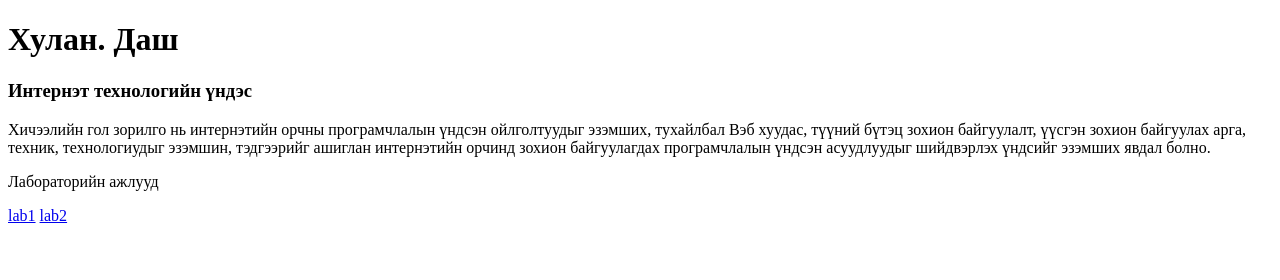
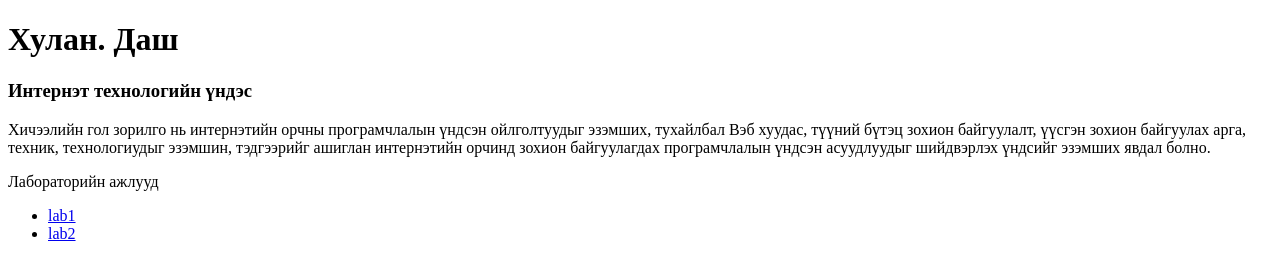
Before and after one commit to hulanbn/jrabitu, a plain HTML site: page index.html in a window 1280 px wide. Drawn offline with Linux system fonts and the light colour scheme.

Commit message:
committts

```diff
--- a/index.html
+++ b/index.html
@@ -10,6 +10,9 @@
         техник, технологиудыг эзэмшин, тэдгээрийг ашиглан интернэтийн орчинд зохион байгуулагдах
         програмчлалын үндсэн асуудлуудыг шийдвэрлэх үндсийг эзэмших явдал болно. </p>
     <p>Лабораторийн ажлууд</p>
-    <a href="/lab1.html"> lab1</a>
-    <a href="/lab2.html">lab2</a>
+    <ul>
+        <li> <a href="/lab1.html"> lab1</a></li>
+        <li> <a href="/lab2.html">lab2</a> </li>
+    </ul>
+
 </body>
```
